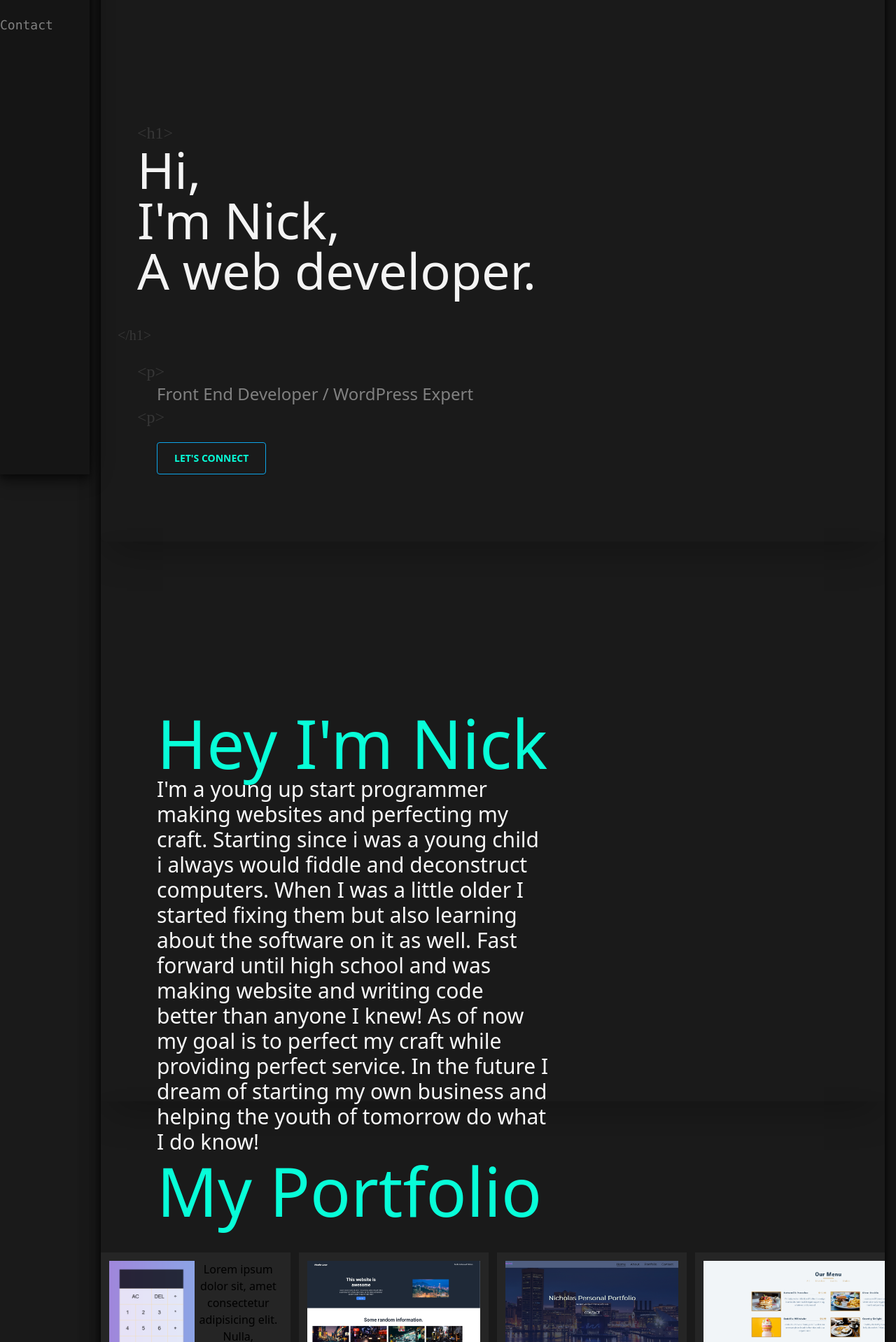
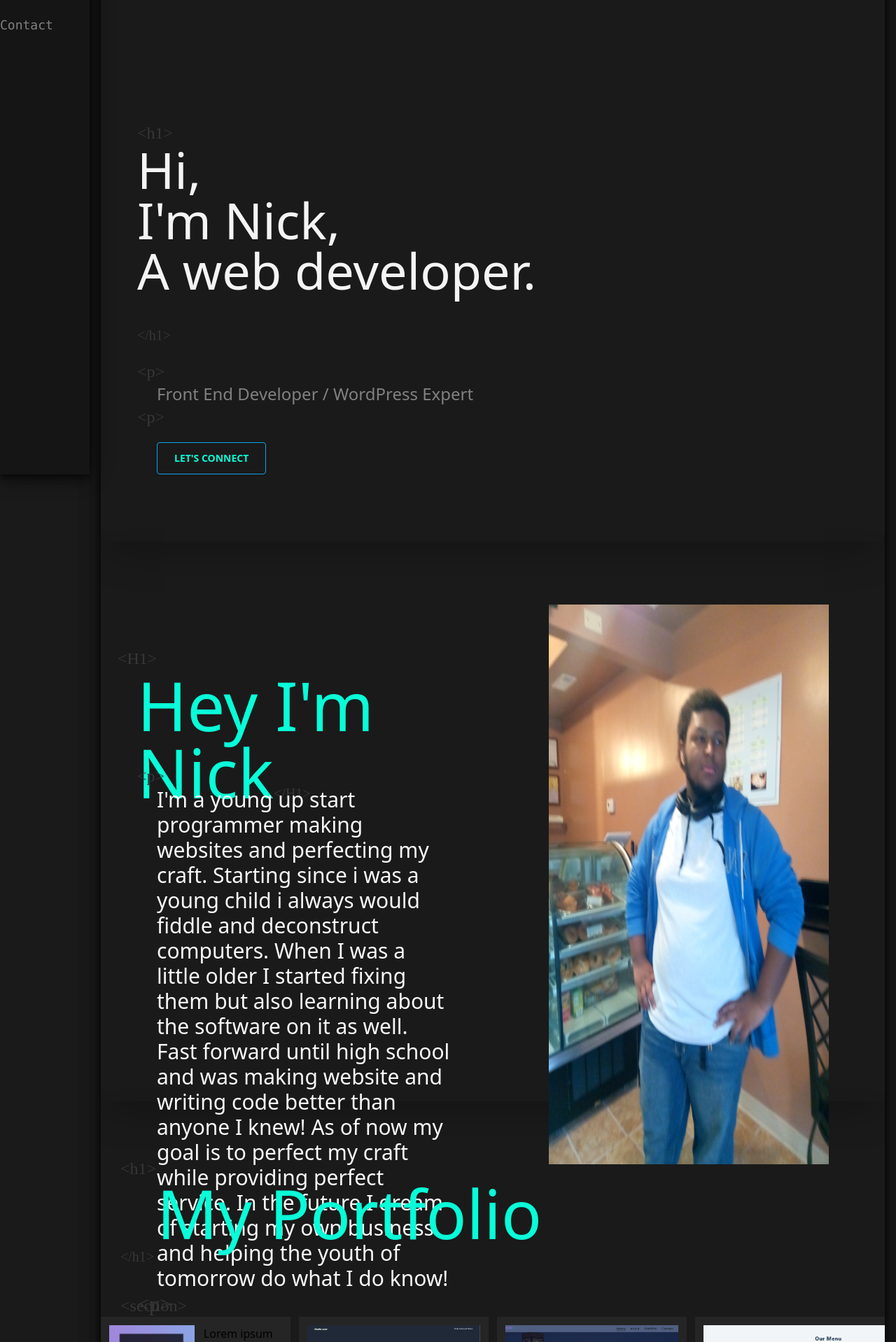
Before and after one commit to Stalehair54/My-new-portfolio, a React (Create React App) app: page / in a window 1280 px wide. Shown: the part 122-2040 px from the top of the page at 70% size. Built offline with nearby package versions, Linux system fonts and the light colour scheme; a web font is replaced by a local one.

Commit message:
finished most styling and functionality on home

```diff
--- a/src/components/projectgal.js
+++ b/src/components/projectgal.js
@@ -2,11 +2,14 @@ const projectgal = () => {
   return (
     <section className="  py-10">
       <div>
-        <h1 className="capitalize text-8xl text-[#08fdd8] px-20">
+        <h1 className="before:content-['<h1>'] before:text-2xl before:text-[#373737] ml-[28px] before:font-bella"></h1>
+        <h1 className="capitalize text-8xl text-[#08fdd8] px-20  ">
           My Portfolio
         </h1>
+        <h1 className="after:content-['</h1>'] after:text-xl ml-[28px] after:text-[#373737] after:font-bella mb-10"></h1>
       </div>
-      <div className="grid grid-cols-4 gap-3  py-10">
+      <div className="before:content-['<section>'] before:text-2xl before:text-[#373737] ml-[28px] before:font-bella"></div>
+      <div className="grid grid-cols-4 gap-3 py-10 mt-[-40px]">
         <div class="transition ease-in-out delay-1500 bg-[#252525] hover:bg-[#313131] duration-1500 p-3 flex flex-col ">
           <div className="flex w-full">
             <a
--- a/src/pages/Home.js
+++ b/src/pages/Home.js
@@ -1,35 +1,38 @@
-import { useEffect } from "react";
+import { Link } from "react-router-dom";
 import ContactForm from "../components/Contactform";
 import Projectgal from "../components/projectgal";
 
 const Home = () => {
   return (
     <section className="bg-[#1a1a1a] mr-4 h-full overflow-x-hidden ml-36 shadow-4xl rounded-md mt-4 mb-4 snap-y snap-proximity">
-      <header className=" h-screen mt-20 shadow-2xl rounded-lg snap-center">
-        <article className="text-left top-40 relative text-[#f4f4f4] text-7xl font-sans px-20 before:content-['<h1>'] before:text-2xl before:text-[#373737] ml-[-28px] before:font-bella ">
+      <header className=" h-screen mt-20 shadow-2xl rounded-lg ">
+        <article className="text-left top-40 relative text-[#f4f4f4] text-7xl font-sans px-20 before:content-['<h1>'] before:text-2xl before:text-[#373737] ml-[-28px] before:font-bella after:content-['</h1>'] after:text-xl  after:text-[#373737] after:font-bella">
           <h5>Hi,</h5>
           <h1>I'm Nick,</h1>
           <h2>A web developer.</h2>
-          <h1 className="after:content-['</h1>'] after:text-xl ml-[-28px] after:text-[#373737] after:font-bella"></h1>
         </article>
         <p className="text-left top-40 relative text-[#818181] text-2xl font-sans px-20 py-5   ">
-          <p className="before:content-['<p>'] before:text-2xl before:text-[#373737] ml-[-28px] before:font-bella"></p>
+          <p className="before:content-['<p>'] before:text-2xl before:text-[#373737] ml-[-28px] before:font-bella "></p>
           Front End Developer / WordPress Expert
           <p className="after:content-['<p>'] ml-[-28px] after:text-[#373737] after:font-bella"></p>
         </p>
+        <Link to="/contact">
           <button
             className="ml-20 mt-40 border border-sky-500 text-[#08fdd8] active:bg-blue-600 font-bold uppercase text-sm px-6 py-3 rounded shadow hover:shadow-lg outline-none focus:outline-none mr-1 mb-1 ease-linear transition-all duration-150"
             type="submit"
           >
             Let's connect
           </button>
+        </Link>
       </header>
-      <div className=" flex  pt-60 shadow-2xl shrink-0 w-50 h-screen px-20 snap-always snap-start">
-        <div className="flex flex-col">
-          <h1 className=" h-40 text-8xl w-7/12 text-[#08fdd8] capitalize">
+      <div className=" flex justify-around pt-60  shadow-2xl shrink-0 w-50 h-screen px-20 snap-always snap-start">
+        <div className="flex flex-col gap-16 mt-[-150px]">
+          <h1 className=" h-40 text-8xl w-9/12 text-[#08fdd8] capitalize after:content-['</h1>'] after:text-xl ml-[-28px] after:text-[#373737] after:font-bella ">
+            <h1 className="before:content-['<h1>'] before:text-2xl before:text-[#373737] ml-[-28px] before:font-bella "></h1>
             Hey I'm nick
           </h1>
-          <h1 className=" h-full text-3xl text-left w-7/12 text-[#f9f9f9]">
+          <h1 className=" h-full text-3xl text-left w-9/12 text-[#f9f9f9]  ">
+            <p className="before:content-['<p>'] before:text-2xl before:text-[#373737] ml-[-28px] before:font-bella"></p>
             I'm a young up start programmer making websites and perfecting my
             craft. Starting since i was a young child i always would fiddle and
             deconstruct computers. When I was a little older I started fixing
@@ -38,8 +41,14 @@ const Home = () => {
             better than anyone I knew! As of now my goal is to perfect my craft
             while providing perfect service. In the future I dream of starting
             my own business and helping the youth of tomorrow do what I do know!
+            <p className="after:content-['<p>'] ml-[-28px] after:text-[#373737] after:font-bella"></p>
           </h1>
         </div>
+        <img
+          className="w-5/12 mt-[-150px] h-[800px]"
+          src={require("../components/image/me.jpg")}
+          alt=""
+        />
       </div>
       <div className=" flex flex-col w-50 h-full shrink-0 shadow-2xl snap-center">
         <div className="flex py-10">
@@ -49,19 +58,29 @@ const Home = () => {
 
       <div className="flex justify-between h-full shrink-0 ml-20 mt-60 mb-40 snap-center">
         <div className="w-5/12 h-full ">
-          <h2 className="text-8xl py-20  text-center text-[#08fdd8]">
+          <h2 className="text-8xl py-20  text-center text-[#08fdd8] mb-[-50px]">
+            <h1 className="before:content-['<h1>'] before:text-2xl before:text-[#373737] ml-[-470px] before:font-bella"></h1>
             Contact me
+            <h1 className="after:content-['</h1>'] after:text-xl ml-[-470px] after:text-[#373737] after:font-bella"></h1>
           </h2>
-          <p className="text-xl mb-10 ml-10 text-[#CCECF3]">
+          <p className="text-xl mb-10 ml-10 text-[#CCECF3] ">
+            <p className="before:content-['<p>'] before:text-2xl before:text-[#373737] ml-[-20px] before:font-bella"></p>
             I'm interested in freelance opportunities especially ambitious
             projects.
             <br /> However, if you have other request or question, don't
             hesitate to use the form.
+            <p className="after:content-['</p>'] after:text-xl  after:text-[#373737] ml-[-25px] after:font-bella"></p>
           </p>
+          <h1 className="before:content-['<form>'] before:text-2xl before:text-[#373737] ml-[-20px] before:font-bella"></h1>
           <ContactForm />
+          <h1 className="after:content-['</form>'] after:text-xl  after:text-[#373737] ml-[-25px] after:font-bella"></h1>
         </div>
-        <div className="w-6/12 hover:shadow-4xl py-10 mr-10 ">
-          <img src={require("../components/image/contact.jpg")} alt="" />
+        <div className="w-6/12 py-10 mr-10 ">
+          <img
+            className="shadow-4xl mt-[150px] h-[650px]"
+            src={require("../components/image/contact.jpg")}
+            alt=""
+          />
         </div>
       </div>
     </section>
```
Also changed, not shown: src/components/image/me.jpg (added), 1 other file (tests, documents, lock files or other folders). Lines whose indentation alone changed are shown as unchanged.
